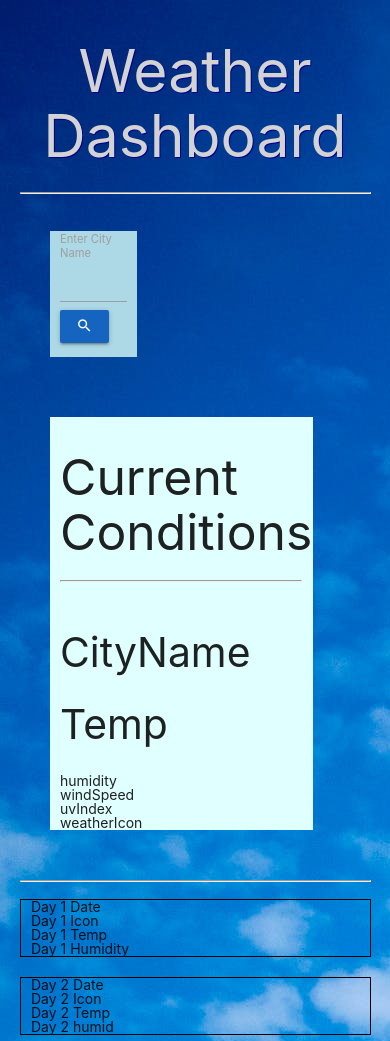
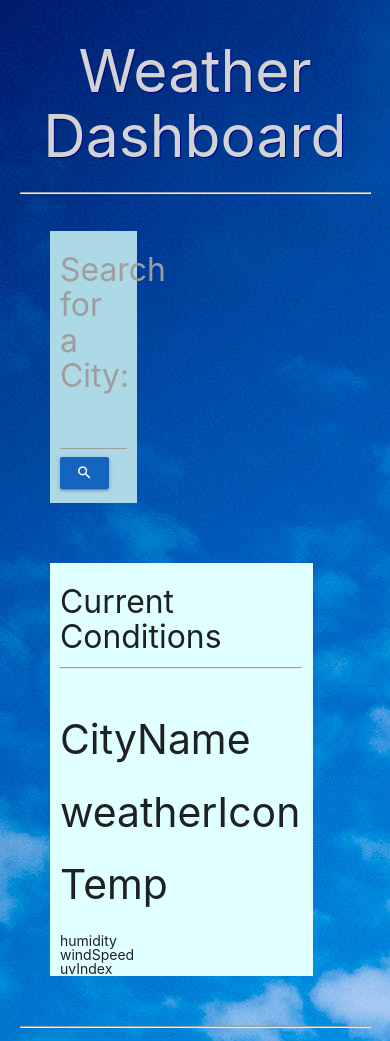
Before and after one commit to SaundersEddie/WeatherPlanner, a plain HTML site: page index.html in a window 390 px wide. Shown: the top 1041 px of the page. Drawn offline with nearby package versions, Linux system fonts and the light colour scheme.

Commit message:
Push to start mobile testing

```diff
--- a/assets/css/style.css
+++ b/assets/css/style.css
@@ -46,14 +46,14 @@ body {
     width: 25%;
     height 100%;
     background-color: lightblue;
-    color: red;
 }
+
+
 .currentForecast {
     width: 75%;
     display: inline-block;
     margin-right: 20px;
     background-color: lightcyan;
-
 }
 
 #pageTitle {
@@ -89,3 +89,7 @@ body {
     font-size: larger;
     color: darkblue;
 }
+
+.fiveDay {
+    padding: 20px;
+}
--- a/index.html
+++ b/index.html
@@ -38,19 +38,16 @@
 
 
 
-
-
-
-
-
         <!-- We need a column here with a list for the prior users search -->
-
+        <!-- Spaced out Dashboard items -->
         <div class="row">
             <div class="search col m3 offset-l1">
                 <section id="searchArea">
                     <div class="userInput">
                         <form id="user-input">
-                            <label for="userInput">Enter City Name</label>
+                            <label for="userInput">
+                                <h4>Search for a City:</h4>
+                            </label>
                             <input type="text" id="userSearch">
                             <button class="btn-small blue darken-3" id="searchBtn"><i
                                     class="small material-icons">search</i></button>
@@ -75,20 +72,23 @@
 
 
             <!-- <div class="currentForecast col m8 offset-m4"> -->
-                <div class="currentForecast col m6">
+            <div class="currentForecast col m6">
                 <section id="mainDisplay">
-                    <h2>Current Conditions</h2>
+                    <h4>Current Conditions</h4>
                     <hr><br>
                     <div id="cityName">
                         <h3>CityName</h3>
                     </div>
+                    <div id="weatherIcon">
+                        <h3>weatherIcon</h3></div>
+
                     <div id="temp">
                         <h3>Temp<h3>
                     </div>
                     <div id="humidity">humidity</div>
                     <div id="windSpeed">windSpeed</div>
                     <div id="uvIndex">uvIndex</div>
-                    <div id="weatherIcon">weatherIcon</div>
+
                 </section>
             </div>
         </div>
```
